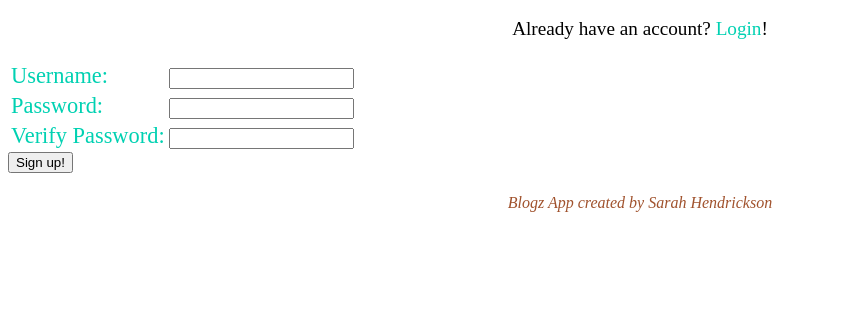
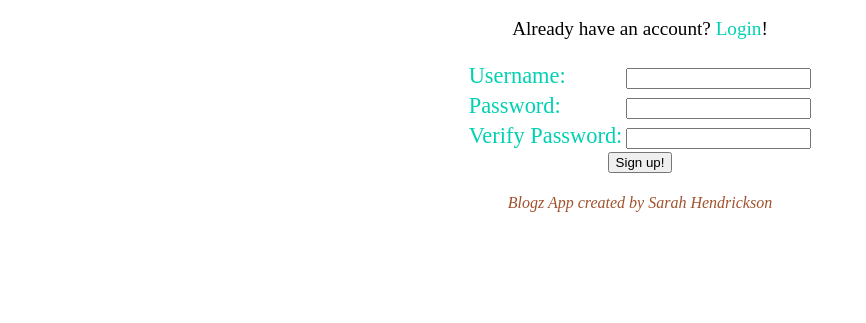
Before and after one commit to hendricksonsarahl/blogz, a Flask app: page /signup in a window 1280 px wide. Shown: the part 477-800 px from the top of the page, without its empty margins (0-866 px from the left). Run offline with Flask 2, Linux system fonts and the light colour scheme.

Commit message:
Updated all views with flexbox css styling

```diff
--- a/main.py
+++ b/main.py
@@ -1,5 +1,5 @@
 from flask import Flask, request, redirect, render_template, session, flash
-from flask_sqlalchemy import SQLAlchemy
+from flask_sqlalchemy import SQLAlchemy, BaseQuery
 from sqlalchemy import desc
 from datetime import datetime
 import hashlib
--- a/static/style.css
+++ b/static/style.css
@@ -31,6 +31,12 @@ footer, a:hover {
   justify-content: center;
 }
 
+#flex-blogz {
+  display: flex;
+  justify-content: space-around;
+  align-items: center;
+  flex-direction: column;
+}
 h2 {
   font-size: 250%;
   font-style: italic;
--- a/templates/index.html
+++ b/templates/index.html
@@ -9,11 +9,12 @@
     {% if users|length == 0 %}
     <p>No blogs yet! <a href="./signup">Sign up to start blogging!</a></p>
     {% else %}
+        <div id="flex-blogz">
         {% for user in users %}
-            <div class="wrapper">
+
             <h3><a href="./blog?user={{ user.id }}">{{ user.username }}</a></h3>
-            </div>
         {% endfor %}
+        </div>
 
     {% endif %}
 
--- a/templates/login.html
+++ b/templates/login.html
@@ -3,6 +3,7 @@
 {% block content %}
 
 <p>New user?<a href="/signup"> Sign up</a>!</p>
+<div id="flex-blogz">
 <form action="/login" method="post">
     <table class="prettyTable">
         <tr>
@@ -19,5 +20,6 @@
         </tr>
     </table>
     <input type="submit" value="Login">
+</div>
 </form>
 {% endblock %}
--- a/templates/newpost.html
+++ b/templates/newpost.html
@@ -7,6 +7,7 @@
     </head>
 {% block content %}
 <form action="/newpost" method="post">
+<div id="flex-blogz">
     <table class="prettyTable">
         <tr>
             <td><label for="title">Create a blog title:</label></td>
@@ -24,6 +25,7 @@
     <div id="wrapper">
         <span id="chars">500</span>
     </div>
+</div>
 
 <script type="text/javascript" src="https://code.jquery.com/jquery-3.2.1.min.js"></script>
 <script src="static/coolscripts.js"></script>
--- a/templates/selecteduser.html
+++ b/templates/selecteduser.html
@@ -12,6 +12,7 @@
         <p>{{ blog.content }}</p>
         <p>written by <a href="./blog?user={{ blog.owner.id }}">{{ blog.owner.username }}</a></p>
     {% endfor %}
+
 {% endif %}
 
 
--- a/templates/signup.html
+++ b/templates/signup.html
@@ -4,7 +4,7 @@
 
 <p>Already have an account?<a href="/login"> Login</a>!</p>
 <form action="/signup" method="post">
-
+<div id="flex-blogz">
     <table class="prettyTable">
         <tr>
             <td><label for="username">Username:  </label></td>
@@ -25,7 +25,7 @@
             </td>
         </tr>
     </table>
-
     <input type="submit" value="Sign up!">
+</div>
 </form>
 {% endblock %}
```
